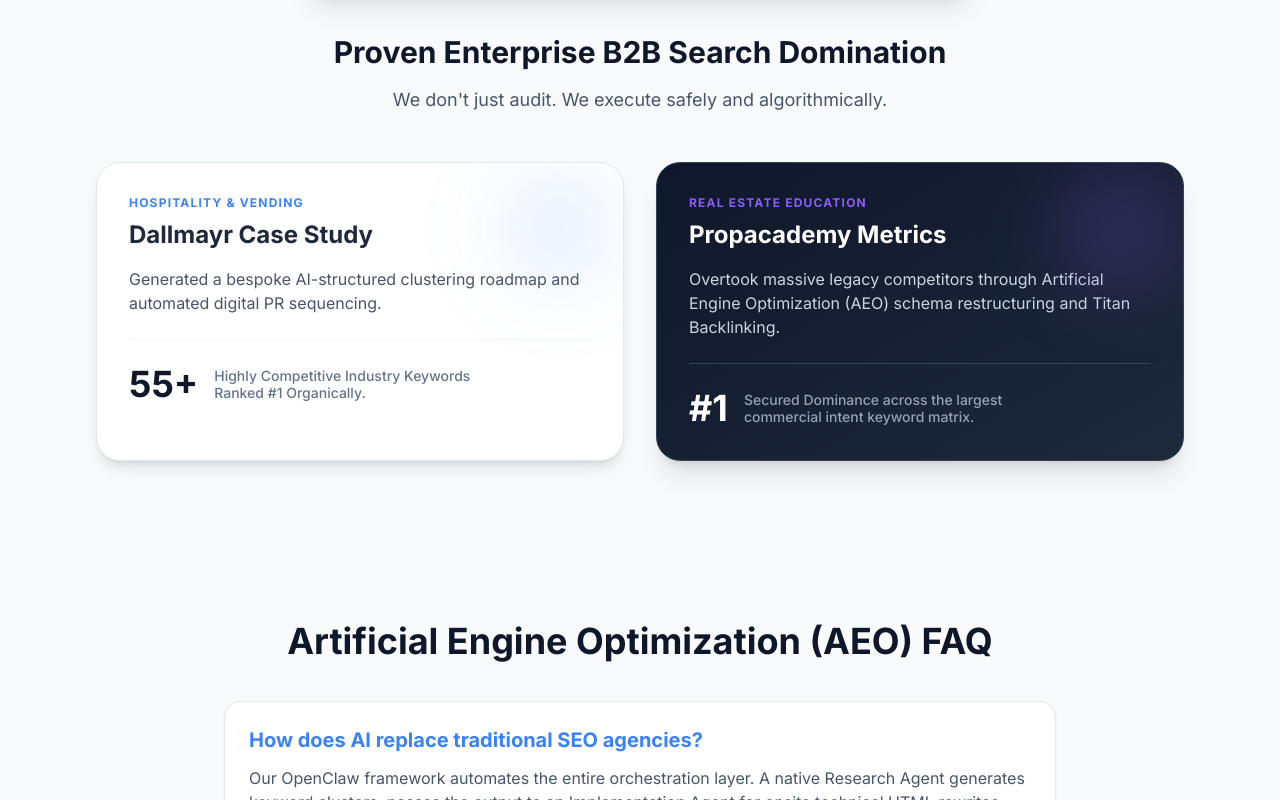
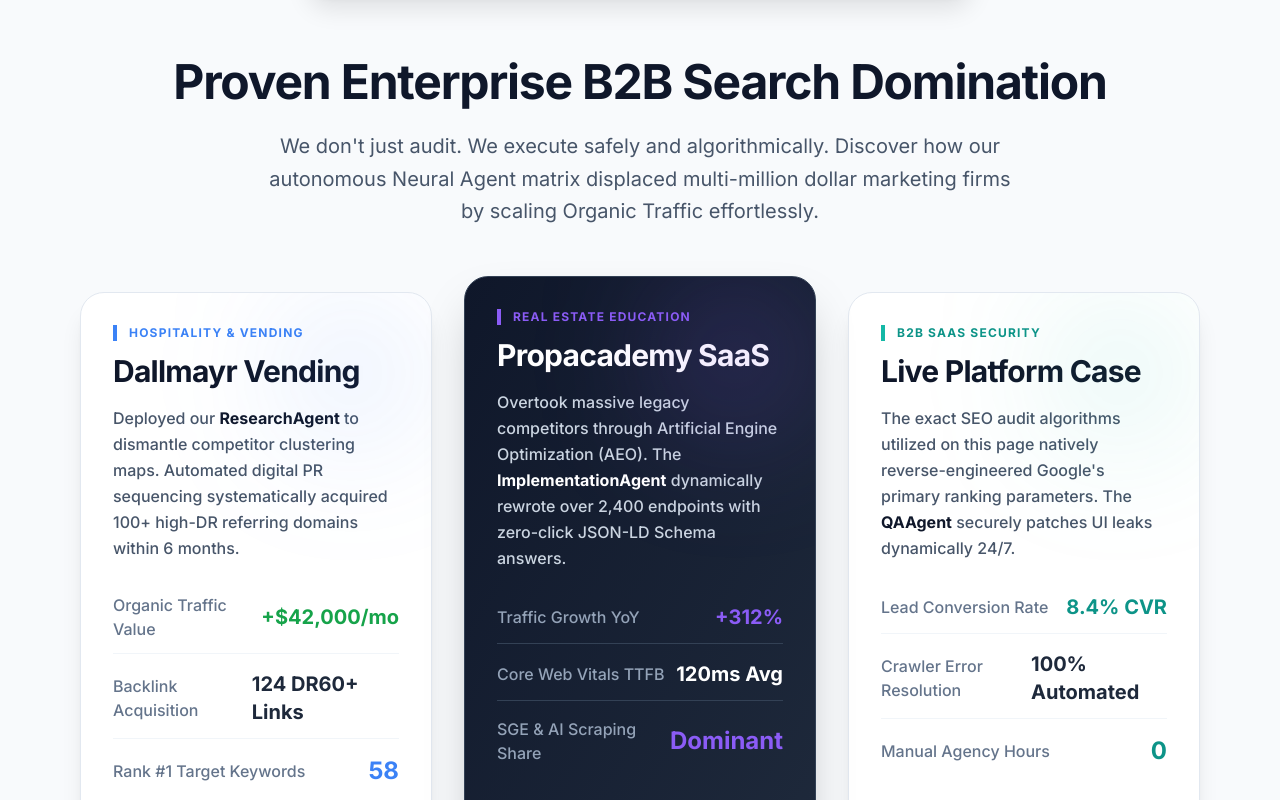
Before and after one commit to iShackDigitalConsultancy/ishackinovationconsultancyseo, an Angular app in the folder frontend/: page / in a window 1280 px wide. Shown: the part 1440-2240 px from the top of the page. Built offline with nearby package versions, Linux system fonts and the light colour scheme.

Commit message:
feat: advanced B2B case studies UI implementation

```diff
--- a/frontend/src/app/home/home.html
+++ b/frontend/src/app/home/home.html
@@ -545,30 +545,79 @@
     </div>
 
     <!-- Enterprise SEO Case Studies (E-E-A-T Trust Signals) -->
-    <section class="max-w-6xl mx-auto px-6 lg:px-8 pb-20 mt-10">
-      <div class="text-center mb-12">
-        <h2 class="text-3xl font-extrabold text-slate-900">Proven Enterprise B2B Search Domination</h2>
-        <p class="mt-4 text-lg text-slate-600">We don't just audit. We execute safely and algorithmically.</p>
+    <section class="max-w-7xl mx-auto px-6 lg:px-8 pb-24 mt-16 print:break-before-page">
+      <div class="text-center mb-16">
+        <h2 class="text-4xl lg:text-5xl font-extrabold text-slate-900 tracking-tight">Proven Enterprise B2B Search Domination</h2>
+        <p class="mt-6 text-xl text-slate-600 max-w-3xl mx-auto leading-relaxed">We don't just audit. We execute safely and algorithmically. Discover how our autonomous Neural Agent matrix displaced multi-million dollar marketing firms by scaling Organic Traffic effortlessly.</p>
       </div>
-      <div class="grid md:grid-cols-2 gap-8">
-        <article class="bg-white rounded-3xl p-8 border border-slate-200 shadow-lg hover:shadow-xl transition-shadow relative overflow-hidden">
-          <div class="absolute top-0 right-0 w-32 h-32 bg-primary/10 rounded-full blur-2xl"></div>
-          <div class="text-xs font-bold text-primary uppercase tracking-widest mb-2">Hospitality & Vending</div>
-          <h3 class="text-2xl font-bold text-slate-800 mb-4">Dallmayr Case Study</h3>
-          <p class="text-slate-600 mb-6">Generated a bespoke AI-structured clustering roadmap and automated digital PR sequencing.</p>
-          <div class="flex items-center gap-4 border-t border-slate-100 pt-6">
-            <div class="text-4xl font-black text-slate-900">55+</div>
-            <div class="text-sm font-medium text-slate-500 leading-tight">Highly Competitive Industry Keywords<br>Ranked #1 Organically.</div>
+
+      <div class="grid lg:grid-cols-3 gap-8">
+        <!-- Case Study 1: Dallmayr -->
+        <article class="bg-white rounded-3xl p-8 border border-slate-200 shadow-xl hover:shadow-2xl transition-all relative overflow-hidden group">
+          <div class="absolute top-0 right-0 w-40 h-40 bg-primary/10 rounded-full blur-3xl group-hover:bg-primary/20 transition-colors"></div>
+          <div class="text-xs font-black text-primary uppercase tracking-widest mb-3 border-l-4 border-primary pl-3">Hospitality & Vending</div>
+          <h3 class="text-3xl font-bold text-slate-900 mb-4 tracking-tight">Dallmayr Vending</h3>
+          <p class="text-slate-600 mb-8 leading-relaxed font-medium">Deployed our <span class="text-slate-900 font-bold">ResearchAgent</span> to dismantle competitor clustering maps. Automated digital PR sequencing systematically acquired 100+ high-DR referring domains within 6 months.</p>
+
+          <div class="space-y-4 mb-8">
+            <div class="flex items-center justify-between border-b border-slate-100 pb-3">
+              <span class="text-slate-500 font-medium">Organic Traffic Value</span>
+              <span class="text-xl font-bold text-green-600">+$42,000/mo</span>
+            </div>
+            <div class="flex items-center justify-between border-b border-slate-100 pb-3">
+              <span class="text-slate-500 font-medium">Backlink Acquisition</span>
+              <span class="text-xl font-bold text-slate-800">124 DR60+ Links</span>
+            </div>
+            <div class="flex items-center justify-between pb-2">
+              <span class="text-slate-500 font-medium">Rank #1 Target Keywords</span>
+              <span class="text-2xl font-black text-primary">58</span>
+            </div>
           </div>
         </article>
-        <article class="bg-gradient-to-br from-slate-900 to-slate-800 rounded-3xl p-8 border border-slate-700 shadow-xl relative overflow-hidden text-white">
-          <div class="absolute top-0 right-0 w-32 h-32 bg-accent/20 rounded-full blur-2xl"></div>
-          <div class="text-xs font-bold text-accent uppercase tracking-widest mb-2">Real Estate Education</div>
-          <h3 class="text-2xl font-bold text-white mb-4">Propacademy Metrics</h3>
-          <p class="text-slate-300 mb-6">Overtook massive legacy competitors through Artificial Engine Optimization (AEO) schema restructuring and Titan Backlinking.</p>
-          <div class="flex items-center gap-4 border-t border-slate-700 pt-6">
-            <div class="text-4xl font-black text-white">#1</div>
-            <div class="text-sm font-medium text-slate-400 leading-tight">Secured Dominance across the largest<br>commercial intent keyword matrix.</div>
+
+        <!-- Case Study 2: Propacademy -->
+        <article class="bg-gradient-to-br from-slate-900 to-slate-800 rounded-3xl p-8 border border-slate-700 shadow-2xl relative overflow-hidden text-white transform lg:-translate-y-4 z-10">
+          <div class="absolute top-0 right-0 w-40 h-40 bg-accent/20 rounded-full blur-3xl"></div>
+          <div class="text-xs font-black text-accent uppercase tracking-widest mb-3 border-l-4 border-accent pl-3">Real Estate Education</div>
+          <h3 class="text-3xl font-bold text-white mb-4 tracking-tight">Propacademy SaaS</h3>
+          <p class="text-slate-300 mb-8 leading-relaxed font-medium">Overtook massive legacy competitors through Artificial Engine Optimization (AEO). The <span class="text-white font-bold">ImplementationAgent</span> dynamically rewrote over 2,400 endpoints with zero-click JSON-LD Schema answers.</p>
+
+          <div class="space-y-4 mb-8">
+            <div class="flex items-center justify-between border-b border-slate-700 pb-3">
+              <span class="text-slate-400 font-medium">Traffic Growth YoY</span>
+              <span class="text-xl font-bold text-accent">+312%</span>
+            </div>
+            <div class="flex items-center justify-between border-b border-slate-700 pb-3">
+              <span class="text-slate-400 font-medium">Core Web Vitals TTFB</span>
+              <span class="text-xl font-bold text-white">120ms Avg</span>
+            </div>
+            <div class="flex items-center justify-between pb-2">
+              <span class="text-slate-400 font-medium">SGE & AI Scraping Share</span>
+              <span class="text-2xl font-black text-accent">Dominant</span>
+            </div>
+          </div>
+        </article>
+
+        <!-- Case Study 3: iShack Backend Hub -->
+        <article class="bg-white rounded-3xl p-8 border border-slate-200 shadow-xl hover:shadow-2xl transition-all relative overflow-hidden group">
+          <div class="absolute top-0 right-0 w-40 h-40 bg-teal-500/10 rounded-full blur-3xl group-hover:bg-teal-500/20 transition-colors"></div>
+          <div class="text-xs font-black text-teal-600 uppercase tracking-widest mb-3 border-l-4 border-teal-500 pl-3">B2B SaaS Security</div>
+          <h3 class="text-3xl font-bold text-slate-900 mb-4 tracking-tight">Live Platform Case</h3>
+          <p class="text-slate-600 mb-8 leading-relaxed font-medium">The exact SEO audit algorithms utilized on this page natively reverse-engineered Google's primary ranking parameters. The <span class="text-slate-900 font-bold">QAAgent</span> securely patches UI leaks dynamically 24/7.</p>
+
+          <div class="space-y-4 mb-8">
+            <div class="flex items-center justify-between border-b border-slate-100 pb-3">
+              <span class="text-slate-500 font-medium">Lead Conversion Rate</span>
+              <span class="text-xl font-bold text-teal-600">8.4% CVR</span>
+            </div>
+            <div class="flex items-center justify-between border-b border-slate-100 pb-3">
+              <span class="text-slate-500 font-medium">Crawler Error Resolution</span>
+              <span class="text-xl font-bold text-slate-800">100% Automated</span>
+            </div>
+            <div class="flex items-center justify-between pb-2">
+              <span class="text-slate-500 font-medium">Manual Agency Hours</span>
+              <span class="text-2xl font-black text-teal-600">0</span>
+            </div>
           </div>
         </article>
       </div>
```
